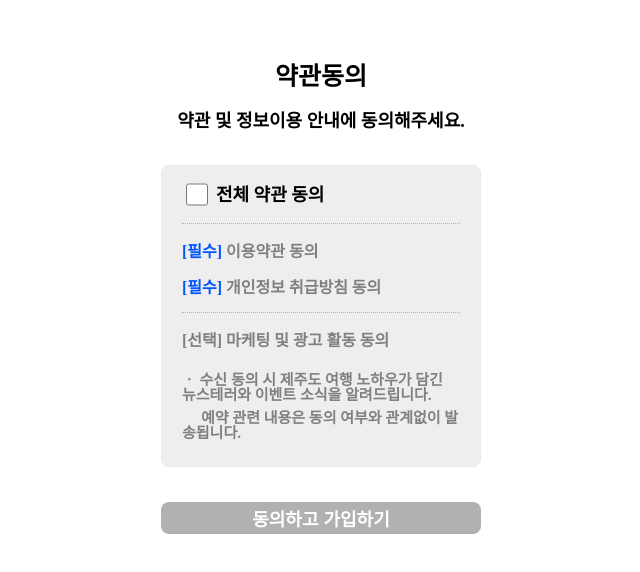
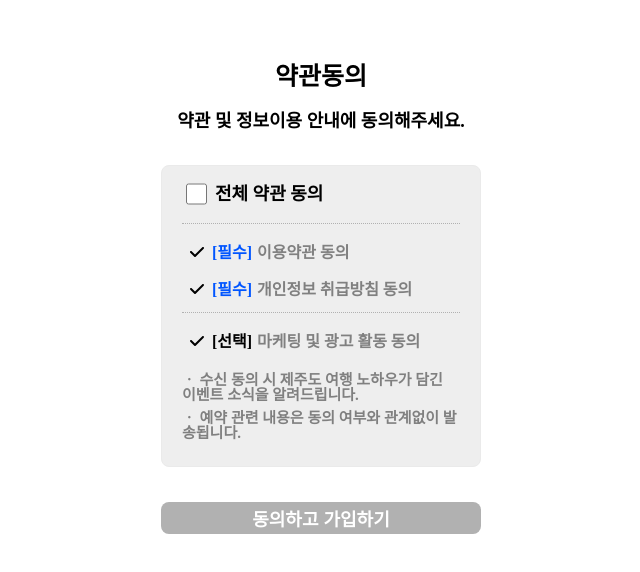
Before and after one commit to wecode-bootcamp-korea/justcode-6-2nd-team5-front, a React (Create React App) app: page /termsSignup in a window 1280 px wide. Shown: the top 572 px of the page, without its empty margins (319-959 px from the left). Built offline with nearby package versions, Linux system fonts and the light colour scheme; a web font is replaced by a local one.

Commit message:
[Add]: 회원가입 약관동의 기능 추가

```diff
--- a/package.json
+++ b/package.json
@@ -3,6 +3,11 @@
   "version": "0.1.0",
   "private": true,
   "dependencies": {
+    "@fortawesome/fontawesome-svg-core": "^6.2.0",
+    "@fortawesome/free-brands-svg-icons": "^6.2.0",
+    "@fortawesome/free-regular-svg-icons": "^6.2.0",
+    "@fortawesome/free-solid-svg-icons": "^6.2.0",
+    "@fortawesome/react-fontawesome": "^0.2.0",
     "@testing-library/jest-dom": "^5.16.5",
     "@testing-library/react": "^13.4.0",
     "@testing-library/user-event": "^13.5.0",
--- a/src/components/signup/termsSignup.js
+++ b/src/components/signup/termsSignup.js
@@ -1,6 +1,59 @@
+import { useState, useEffect } from "react";
+import { FontAwesomeIcon } from "@fortawesome/react-fontawesome";
+import { faCheck } from "@fortawesome/free-solid-svg-icons";
+import { useNavigate } from "react-router-dom";
 import "./TermsSignup.scss";
 
 function TermsSignup() {
+  const navigate = useNavigate();
+
+  const [fullAgree, setFullAgree] = useState(true);
+  const [firstAgree, setFirstAgree] = useState(false);
+  const [secondAgree, setSecondAgree] = useState(false);
+  const [thirdAgree, setThirdAgree] = useState(false);
+  const [termsActionBtn, setTermsActionBtn] = useState(false);
+
+  const agreeClick = (e) => {
+    const currentTarget = e.currentTarget.id;
+
+    switch (currentTarget) {
+      case "fullAgree":
+        setFullAgree(!fullAgree);
+        setFirstAgree(fullAgree);
+        setSecondAgree(fullAgree);
+        setThirdAgree(fullAgree);
+        return;
+      case "firstAgree":
+        setFirstAgree(!firstAgree);
+        return;
+      case "secondAgree":
+        setSecondAgree(!secondAgree);
+        return;
+      case "thirdAgree":
+        setThirdAgree(!thirdAgree);
+        return;
+    }
+  };
+
+  useEffect(() => {
+    agreeSignupBtnChk();
+  });
+
+  const agreeSignupBtnChk = () => {
+    if (firstAgree && secondAgree) {
+      setTermsActionBtn(true);
+    } else {
+      setTermsActionBtn(false);
+    }
+  };
+
+  const signupBtn = () => {
+    if (firstAgree && secondAgree) {
+      navigate("/signup");
+    } else {
+      alert("약관을 확인해주세요.");
+    }
+  };
   return (
     <div className="terms-signup">
       <div className="container">
@@ -11,40 +64,77 @@ function TermsSignup() {
         </div>
         <div className="terms-container">
           <div className="full-consent">
-            <input type="checkbox" id="terms-chks"></input>
-            <label htmlFor="terms-chks" className="terms-label">
+            <input type="checkbox" id="fullAgree" onClick={agreeClick}></input>
+            <label htmlFor="fullAgree" className="terms-label">
               전체 약관 동의
             </label>
           </div>
           <div>
             <div className="terms-essential">
-              <span>[필수]</span>
-              <label> 이용약관 동의</label>
+              <FontAwesomeIcon icon={faCheck} />
+              <span className="font-awesome">[필수]</span>
+              <label
+                id="firstAgree"
+                onClick={agreeClick}
+                className={firstAgree ? "terms-agree" : "label"}
+              >
+                이용약관 동의
+              </label>
               <br></br>
               <div>
-                <span>[필수]</span>
-                <label> 개인정보 취급방침 동의</label>
+                <FontAwesomeIcon icon={faCheck} />
+                <span className="font-awesome">[필수]</span>
+                <label
+                  id="secondAgree"
+                  onClick={agreeClick}
+                  className={secondAgree ? "terms-agree" : "label"}
+                >
+                  개인정보 취급방침 동의
+                </label>
               </div>
             </div>
           </div>
           <div className="terms-select">
-            <span>[선택]</span>
-            <span> 마케팅 및 광고 활동 동의</span>
+            <FontAwesomeIcon icon={faCheck} />
+            <span className="font-awesome">[선택]</span>
+            <span
+              id="thirdAgree"
+              onClick={agreeClick}
+              className={thirdAgree ? "terms-agree" : "terms-span"}
+            >
+              마케팅 및 광고 활동 동의
+            </span>
           </div>
           <div className="terms-comment-first">
-            <span>
-              ㆍ 수신 동의 시 제주도 여행 노하우가 담긴 뉴스테러와 이벤트 소식을
+            <span
+              className={thirdAgree ? "terms-agree" : "terms-comment-first"}
+            >
+              ㆍ 수신 동의 시 제주도 여행 노하우가 담긴 이벤트 소식을
               알려드립니다.
             </span>
           </div>
           <div className="terms-comment-second">
-            <span className="terms-span-comments">
-              예약 관련 내용은 동의 여부와 관계없이 발송됩니다.
+            <span
+              className={
+                "terms-span-comments" +
+                (thirdAgree ? " terms-agree" : " terms-comment-first")
+              }
+            >
+              ㆍ 예약 관련 내용은 동의 여부와 관계없이 발송됩니다.
             </span>
           </div>
         </div>
         <div>
-          <button className="terms-action-btn">동의하고 가입하기</button>
+          <button
+            id="termsActionBtn"
+            className={
+              "terms-action-btn" +
+              (termsActionBtn ? " terms-action-true-btn" : " terms-action-btn")
+            }
+            onClick={signupBtn}
+          >
+            동의하고 가입하기
+          </button>
         </div>
       </div>
     </div>
--- a/src/components/signup/termsSignup.scss
+++ b/src/components/signup/termsSignup.scss
@@ -12,6 +12,24 @@ html {
     margin: 0 auto;
     padding-top: 64px;
     font-weight: 600;
+
+    #fullAgree,
+    #firstAgree,
+    #secondAgree,
+    #thirdAgree,
+    .terms-label,
+    .font-awesome {
+      cursor: pointer;
+    }
+
+    .terms-comment-first,
+    .terms-comment-second {
+      cursor: default;
+    }
+
+    .terms-agree {
+      color: black;
+    }
 
     .terms-text {
       padding-bottom: 35px;
@@ -32,13 +50,19 @@ html {
       padding-left: 20px;
       padding-right: 20px;
 
+      #firstAgree,
+      #secondAgree,
+      #thirdAgree {
+        padding-left: 5px;
+      }
+
       .full-consent {
         height: 50px;
         margin-top: 7px;
 
-        #terms-chks {
-          width: 22px;
-          height: 25px;
+        #fullAgree {
+          width: 21px;
+          height: 24px;
           position: relative;
           top: 5.5px;
         }
@@ -53,14 +77,19 @@ html {
       .terms-essential {
         height: 90px;
         padding-top: 20px;
+        padding-left: 8px;
         border-top: 1px dotted #b1b1b1;
         border-bottom: 1px dotted #b1b1b1;
+
+        .font-awesome {
+          padding-left: 8px;
+        }
 
         span {
           color: #0055ff;
         }
 
-        label {
+        .label {
           color: #808080;
         }
 
@@ -72,23 +101,29 @@ html {
       .terms-select {
         height: 60px;
         padding-top: 20px;
+        padding-left: 8px;
+
+        .font-awesome {
+          padding-left: 8px;
+        }
+      }
+
+      .terms-span {
         color: #808080;
       }
 
       .terms-comment-first {
         margin-bottom: 8px;
+
         color: #808080;
         font-size: 15px;
       }
 
       .terms-comment-second {
         height: 55px;
+
         color: #808080;
         font-size: 15px;
-
-        .terms-span-comments {
-          padding-left: 19px;
-        }
       }
     }
 
@@ -104,7 +139,8 @@ html {
       background: #b1b1b1;
       cursor: pointer;
     }
-    .terms-action-btn:hover {
+
+    .terms-action-true-btn {
       color: white;
       background-color: #569aff;
     }
```
Also changed, not shown: 1 other file (tests, documents, lock files or other folders).
